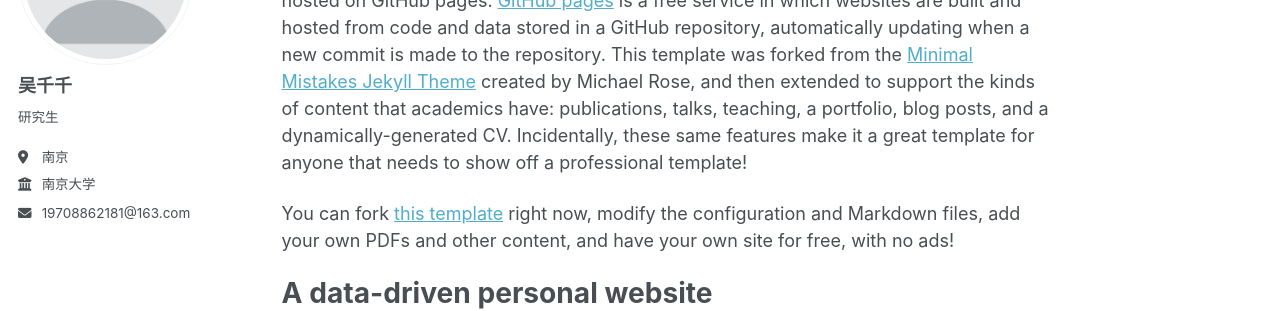
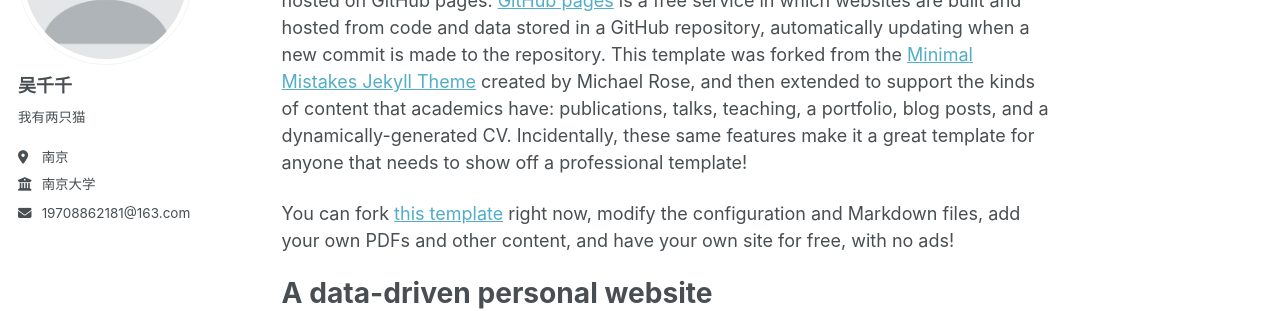
Before and after one commit to wuciancian0301/wuciancian0301.github.io, a Jekyll site: the page built from _pages/about.md, in a window 1280 px wide. Shown: the part 211-522 px from the top of the page. Built offline with Jekyll 4.4.1, drawn with Linux system fonts in a browser that asks for light colours; a style sheet for code colours, icons or effects is not loaded.

Commit message:
更新網站基本資料

```diff
--- a/_config.yml
+++ b/_config.yml
@@ -26,7 +26,7 @@ author:
   avatar           : "profile.png"
   name             : "吴千千"
   pronouns         : # example: "she/her"
-  bio              : "研究生"
+  bio              : "我有两只猫"
   location         : "南京"
   employer         : "南京大学"
   uri              : # URL
```
